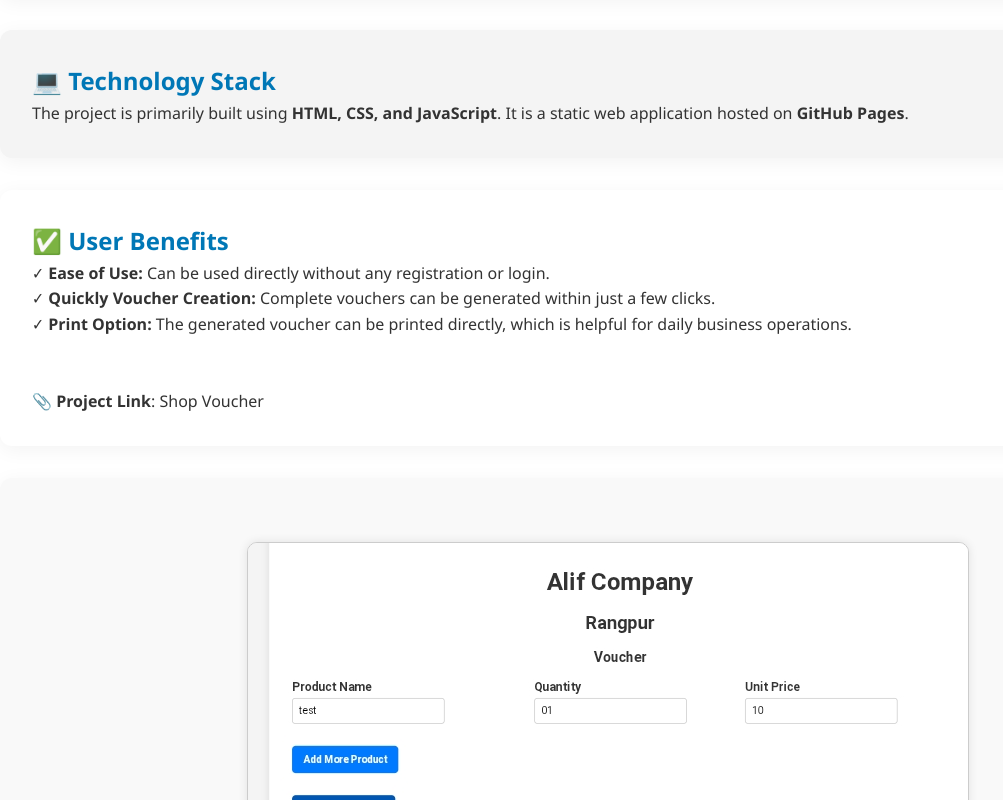
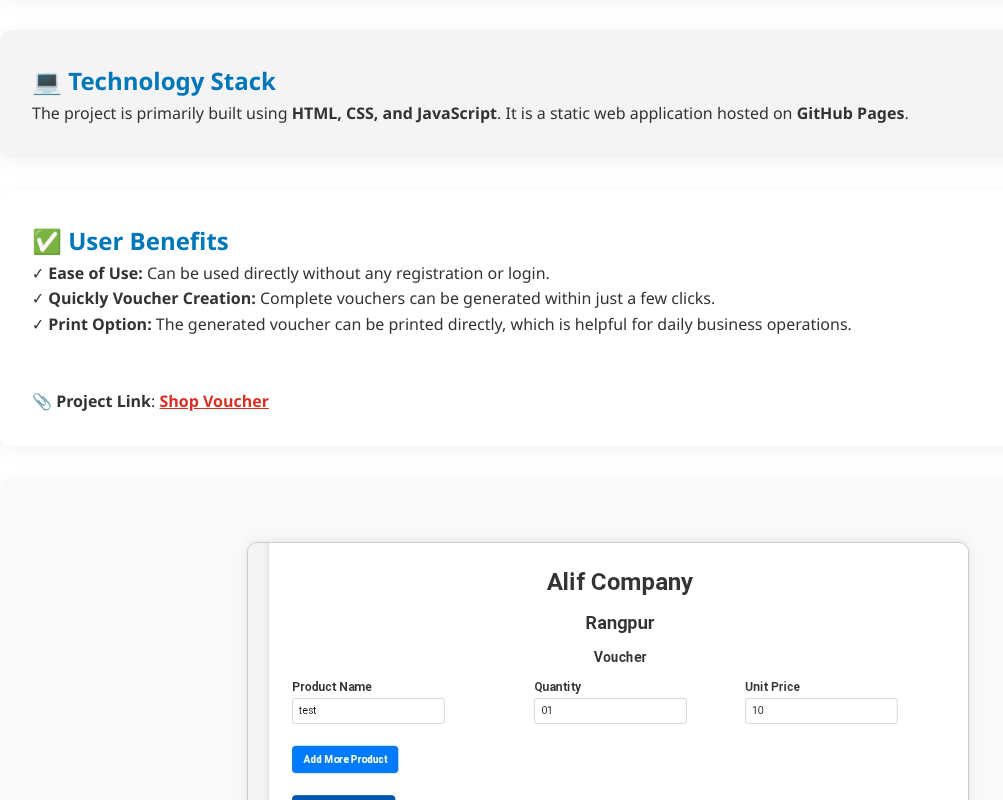
Before and after one commit to Alif1121/alif1, a plain HTML site: page voucher.html in a window 1280 px wide. In both pictures the pointer is over the link "Shop Voucher". Shown: the part 1163-1963 px from the top of the page, without its empty margins (32-1035 px from the left). Drawn offline with Linux system fonts and the light colour scheme.

Commit message:
Update voucher.html

```diff
--- a/voucher.html
+++ b/voucher.html
@@ -105,13 +105,13 @@ p {
       border-radius: 12px;
       box-shadow: 0 0 10px rgba(0,0,0,0.1);
     }
-#project-summary a {
+ a {
   color: #1a73e8;
   text-decoration: none;
   font-weight: bold;
 }
 
-#project-summary a:hover {
+a:hover {
   color: #d93025;
   text-decoration: underline;
 }
```
